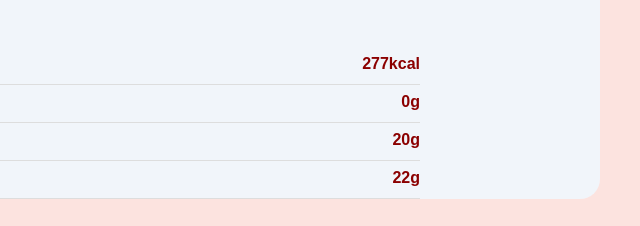
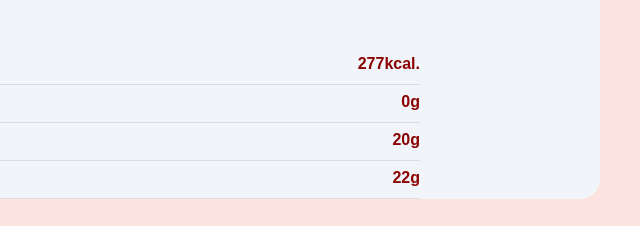
Before and after one commit to mariam-abdo23/about, a plain HTML site: page index.html in a window 1280 px wide. Shown: the part 2011-2237 px from the top of the page, 640-1280 px from the left. Drawn offline with Linux system fonts and the light colour scheme.

Commit message:
omeletts

```diff
--- a/index.html
+++ b/index.html
@@ -54,7 +54,7 @@
     <div class="Nutrition-info">
         <div class="row">
             <span class="label">Calories</span>
-            <span class="value">277kcal</span>
+            <span class="value">277kcal.</span>
         </div>
         <div class="row">
             <span class="label">
```
